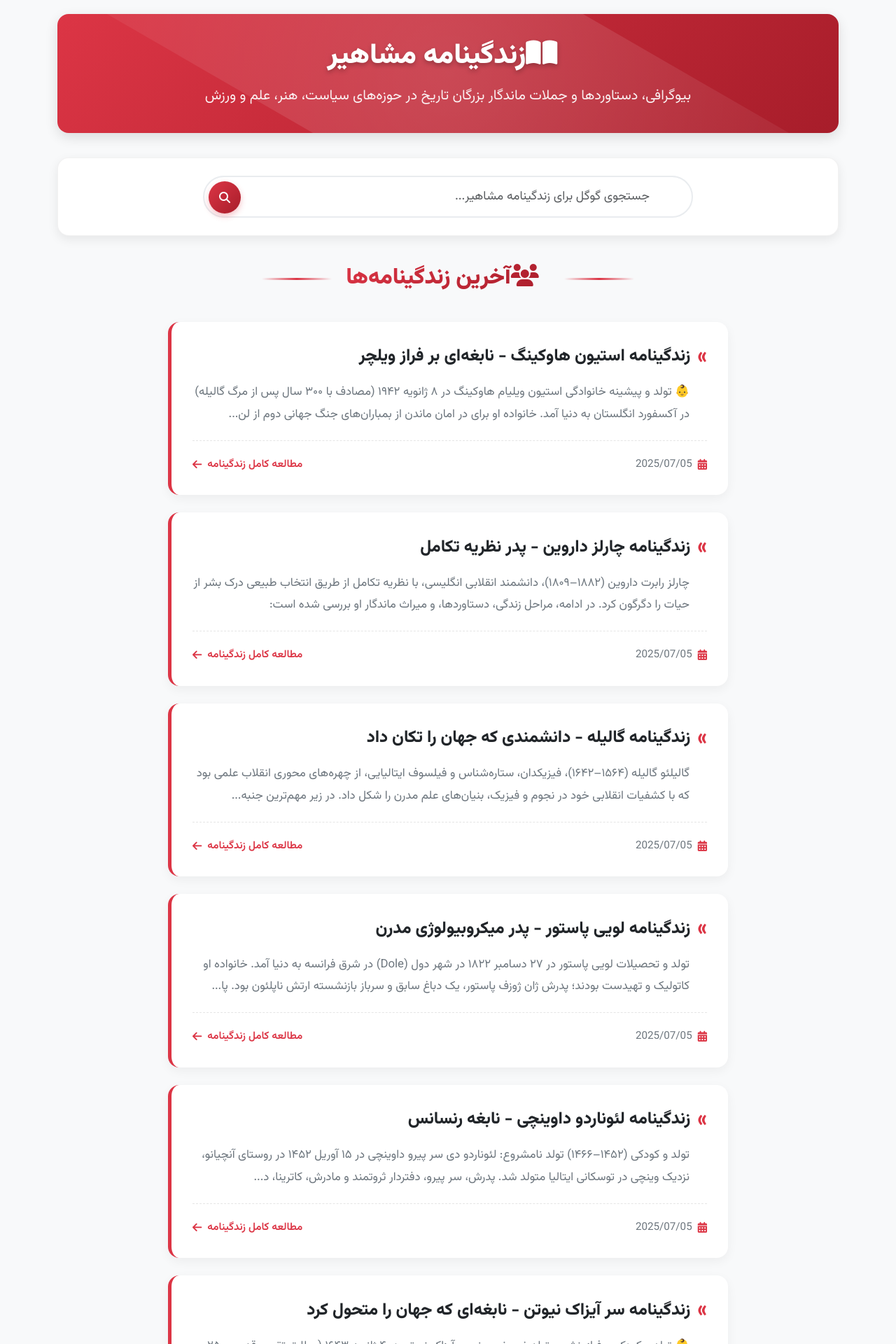
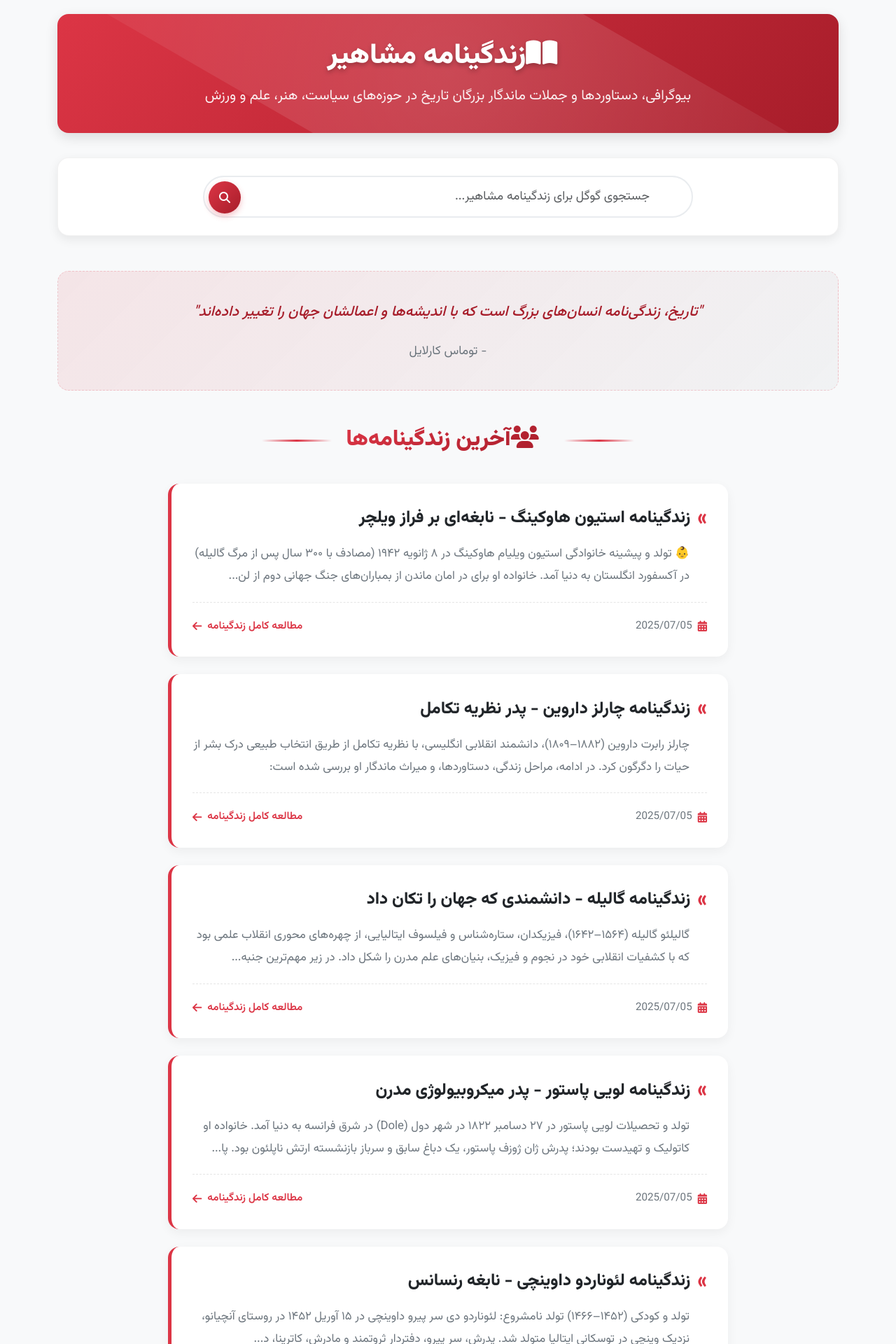
Before and after one commit to darkblog/darkblog.github.io, a Jekyll site: the page built from blog.html, in a window 1280 px wide. Shown: the top 1920 px of the page at 70% size. Built offline with Jekyll 4.4.1, drawn with Linux system fonts in a browser that asks for light colours.

Commit message:
Update blog.html

```diff
--- a/blog.html
+++ b/blog.html
@@ -336,32 +336,6 @@
             right: -5px;
         }
 
-        .social-icons {
-            display: flex;
-            gap: 15px;
-            margin-top: 20px;
-        }
-
-        .social-icons a {
-            display: flex;
-            align-items: center;
-            justify-content: center;
-            width: 48px;
-            height: 48px;
-            background: rgba(255, 255, 255, 0.12);
-            color: white;
-            border-radius: 50%;
-            font-size: 1.2rem;
-            transition: all 0.3s ease;
-            position: relative;
-        }
-
-        .social-icons a:hover {
-            background: var(--primary-color);
-            transform: translateY(-5px);
-            box-shadow: 0 6px 12px rgba(220, 53, 69, 0.4);
-        }
-
         .copyright {
             text-align: center;
             padding-top: 30px;
@@ -409,6 +383,32 @@
             left: 100%;
         }
 
+        /* Quote Section */
+        .quote-section {
+            background: linear-gradient(135deg, rgba(220, 53, 69, 0.1), rgba(108, 117, 125, 0.05));
+            border-radius: 16px;
+            padding: 40px;
+            margin: 50px 0;
+            text-align: center;
+            border: 1px dashed rgba(220, 53, 69, 0.2);
+        }
+
+        .quote-section p {
+            font-size: 1.3rem;
+            font-weight: 500;
+            font-style: italic;
+            line-height: 1.8;
+            color: var(--primary-dark);
+            max-width: 800px;
+            margin: 0 auto;
+        }
+
+        .quote-section .author {
+            font-size: 1.1rem;
+            margin-top: 20px;
+            color: var(--text-secondary);
+        }
+
         /* Responsive adjustments */
         @media (max-width: 768px) {
             .header {
@@ -451,6 +451,14 @@
             .section-title h2::before,
             .section-title h2::after {
                 width: 50px;
+            }
+
+            .quote-section {
+                padding: 25px;
+            }
+
+            .quote-section p {
+                font-size: 1.1rem;
             }
         }
 
@@ -504,6 +512,12 @@
             </form>
         </div>
 
+        <!-- Quote Section -->
+        <div class="quote-section">
+            <p>"تاریخ، زندگی‌نامه انسان‌های بزرگ است که با اندیشه‌ها و اعمالشان جهان را تغییر داده‌اند"</p>
+            <div class="author">- توماس کارلایل</div>
+        </div>
+
         <!-- Posts Section Title -->
         <div class="section-title">
             <h2><i class="fas fa-users me-3"></i>آخرین زندگینامه‌ها</h2>
@@ -535,15 +549,9 @@
         <!-- Footer -->
         <div class="footer">
             <div class="row">
-                <div class="col-lg-5 mb-5 mb-lg-0">
+                <div class="col-lg-6 mb-5 mb-lg-0">
                     <h5>درباره مجموعه زندگینامه مشاهیر</h5>
                     <p>این مجموعه با هدف گردآوری و ارائه دقیق‌ترین اطلاعات درباره زندگی و دستاوردهای بزرگترین شخصیت‌های تاریخ ایران و جهان ایجاد شده است. ما با دقت و وسواس، زندگی‌نامه‌ها را از معتبرترین منابع گردآوری کرده‌ایم.</p>
-                    <div class="social-icons">
-                        <a href="#"><i class="fab fa-telegram"></i></a>
-                        <a href="#"><i class="fab fa-instagram"></i></a>
-                        <a href="#"><i class="fab fa-twitter"></i></a>
-                        <a href="#"><i class="fab fa-youtube"></i></a>
-                    </div>
                 </div>
 
                 <div class="col-lg-3 col-md-6 mb-5 mb-md-0">
@@ -557,7 +565,7 @@
                     </div>
                 </div>
 
-                <div class="col-lg-4 col-md-6">
+                <div class="col-lg-3 col-md-6">
                     <h5>دسترسی سریع</h5>
                     <div class="footer-links">
                         <a href="#">صفحه اصلی</a>
```
